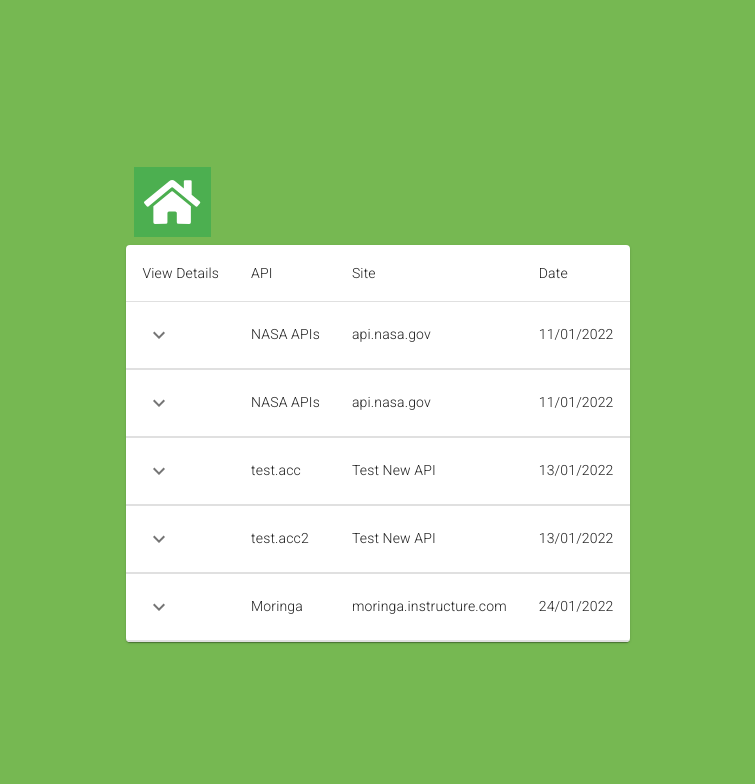
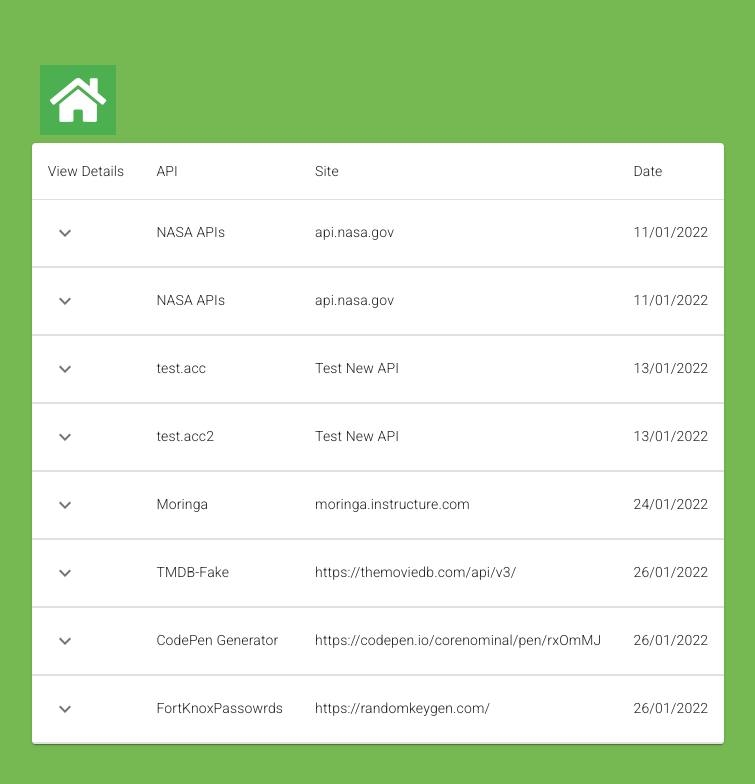
Before and after one commit to lawrence254/ApiTracker, a React (Create React App) app: page /my-apis in a window 1280 px wide. Shown: the top 784 px of the page, without its empty margins (262-1017 px from the left). Built offline with nearby package versions, Linux system fonts and the light colour scheme; data requests are answered from the project's data file.

Commit message:
Code clean up

```diff
--- a/src/App.js
+++ b/src/App.js
@@ -3,11 +3,9 @@
 import ApiForm from './components/Forms/ApiInput/APIForm';
 import ApiDataTable from './components/Tables/ApiDataTable';
 import './fa/fontawesome';
-import { setUpDatabase } from './services/config/config';
 import Navigation from './services/config/navigation';
 
 function App() {
-  setUpDatabase();
   return (
     <div className="App">
       <BrowserRouter>
--- a/src/Data/apis.json
+++ b/src/Data/apis.json
@@ -66,6 +66,45 @@
       "date_registered": "Mon Jan 24 2022 15:39:58 GMT+0300 (East Africa Time)",
       "keyID": "iji6fk",
       "id": 6
+    },
+    {
+      "provider": "https://themoviedb.com/api/v3/",
+      "Site_Alias": "TMDB-Fake",
+      "data": {
+        "Key": "testedKey-978689u86yht567hbyg54fn",
+        "Rate_Limited": "true",
+        "Rate_Per_Hour": "0",
+        "User_Email": "anotherj110@gmail.com"
+      },
+      "date_registered": "Wed Jan 26 2022 17:00:38 GMT+0300 (East Africa Time)",
+      "keyID": "cbaf3",
+      "id": 7
+    },
+    {
+      "provider": "https://codepen.io/corenominal/pen/rxOmMJ",
+      "Site_Alias": "CodePen Generator",
+      "data": {
+        "Key": "bbc6f4d0-d02c-4c2e-aaf8-67133878704a",
+        "Rate_Limited": "false",
+        "Rate_Per_Hour": "0",
+        "User_Email": "anotherj110@gmail.com"
+      },
+      "date_registered": "Wed Jan 26 2022 17:12:34 GMT+0300 (East Africa Time)",
+      "keyID": "k4pau",
+      "id": 8
+    },
+    {
+      "provider": "https://randomkeygen.com/",
+      "Site_Alias": "FortKnoxPassowrds",
+      "data": {
+        "Key": "hV52IZLUV?B46T35ir1gf%&PFC$FAP",
+        "Rate_Limited": "false",
+        "Rate_Per_Hour": "0",
+        "User_Email": "anotherj110@gmail.com"
+      },
+      "date_registered": "Wed Jan 26 2022 17:17:09 GMT+0300 (East Africa Time)",
+      "keyID": "nvsux",
+      "id": 9
     }
   ]
 }
--- a/src/components/Forms/ApiInput/APIForm.js
+++ b/src/components/Forms/ApiInput/APIForm.js
@@ -1,8 +1,7 @@
 import React, { useState } from "react";
-import { DB_NAME, randomKey, _store } from "../../../services/config/config";
+import { randomKey } from "../../../services/config/config";
 import { NavBar } from '../../../services/config/navigation';
 import { writeDatabase } from "../../../services/dbops";
-import DB from "../../../services/lib/tiny-idb";
 import './styles.css';
 
 
@@ -22,17 +21,6 @@
     //     this.setState({ [event.target.name]: event.target.value })
     // };
 
-    const insertToDB = async (apiData, _uniqueKey) => {
-        const db = await DB.openDB(DB_NAME, 1);
-        const keystore = await DB.transaction(db, [_store], "readwrite").getStore("keys");
-        await DB.addObjectData(keystore, {
-            keyID: _uniqueKey,
-            data: apiData,
-        });
-
-        clearFormFields();
-
-    }
 
     const clearFormFields = () => {
         setAlias('');
@@ -56,15 +44,9 @@
         console.log(_uniqueKey);
         event.preventDefault();
 
-        let apiData = JSON.stringify({
-            provider: `${siteName}`, Site_Alias: `${alias}`,
-            data: { Key: `${siteKey}`, Rate_Limited: `${rateLimited}`, Rate_Per_Hour: `${hourRate}`, User_Email: `${userMail}` },
-            date_registered: `${dateCreated}`,
-            keyID: `${_uniqueKey}`
-        });
+        writeDatabase(`${siteName}`, `${alias}`, `${siteKey}`, `${rateLimited}`, `${hourRate}`, `${userMail}`, `${dateCreated}`, `${_uniqueKey}`);
+        clearFormFields();
 
-        insertToDB(apiData, _uniqueKey);
-        writeDatabase(`${siteName}`, `${alias}`, `${siteKey}`, `${rateLimited}`, `${hourRate}`, `${userMail}`, `${dateCreated}`, `${_uniqueKey}`);
     };
     return (
         <div className="className">
--- a/src/components/Tables/Row.js
+++ b/src/components/Tables/Row.js
@@ -8,7 +8,7 @@
 export default function Row(props) {
     const { row } = props;
     const [open, setOpen] = useState(false);
-    let dataRow;
+    // let dataRow;
 
     return (
         <Fragment>
--- a/src/services/config/config.js
+++ b/src/services/config/config.js
@@ -5,7 +5,7 @@
 export var randomKey = (Math.random() + 1).toString(36).substring(7);
 
 export async function setUpDatabase() {
-    "use strict";
+    // "use strict";
 
     return await DB.createDB(DB_NAME, 1, [
         // list of object stores to create after the DB is created
--- a/src/services/dbops.js
+++ b/src/services/dbops.js
@@ -1,4 +1,4 @@
-const rawDB = '../Data/apis.json';
+// const rawDB = '../Data/apis.json';
 const axios = require('axios');
 
 export const writeDatabase = async (siteName, alias, siteKey, rateLimited, hourRate, userMail, dateCreated, _uniqueKey) => {
@@ -20,24 +20,3 @@
         console.log(error);
     });
 }
-
-export let results = [];
-async function getData() {
-    const response = await axios.get('http://localhost:8080/results')
-    return results.push(response.data)
-}
-console.log(results)
-// let data
-// axios.get('http://localhost:8080/results')
-//     .then(resp => {
-//         data = resp.data
-//         // let getData = resp.data
-//         // console.log(data);
-//         // response = data;
-//         // console.log(data);
-//         return data;
-//     })
-//     .catch(error => {
-//         console.log(error);
-//     });
-// console.log(getData)
```
